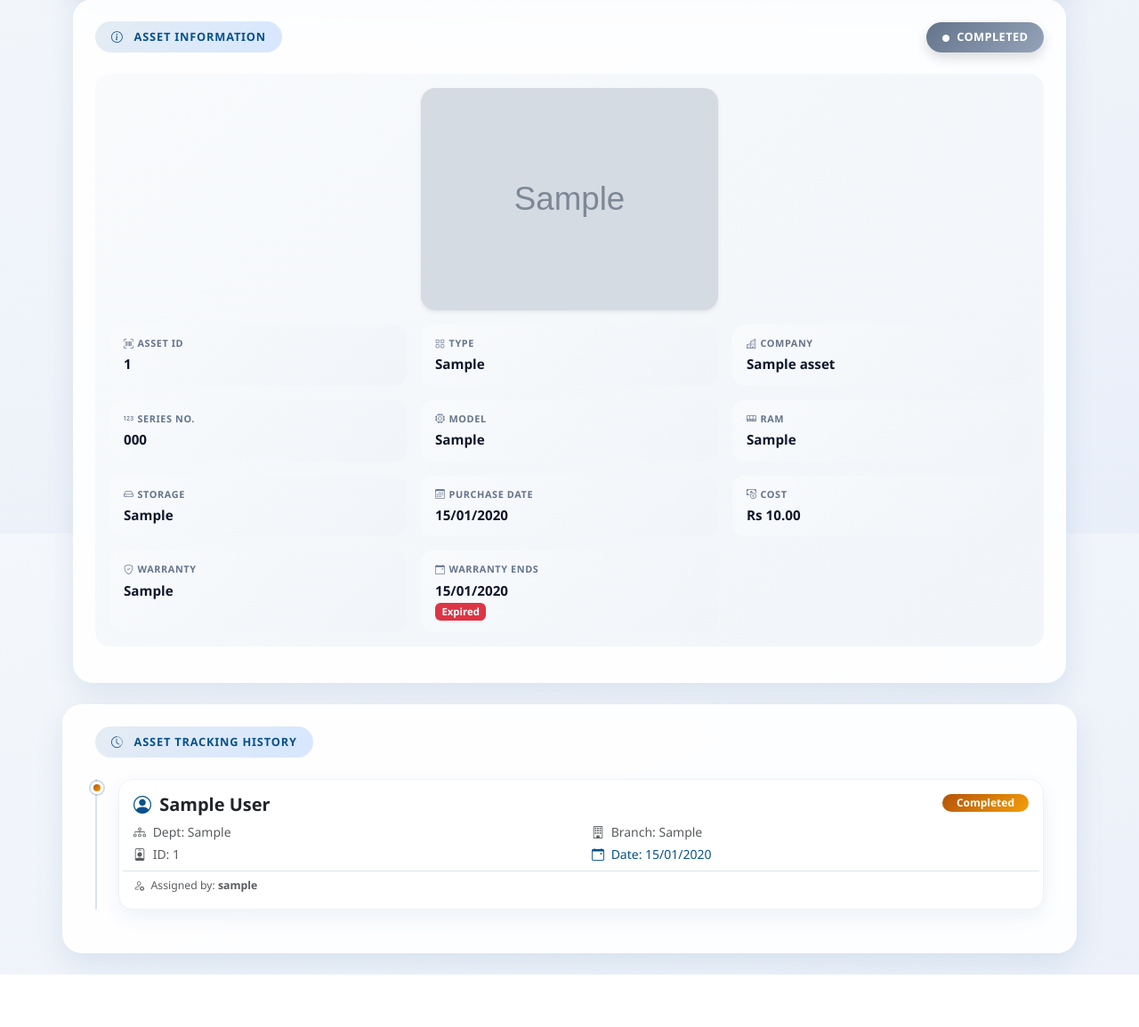
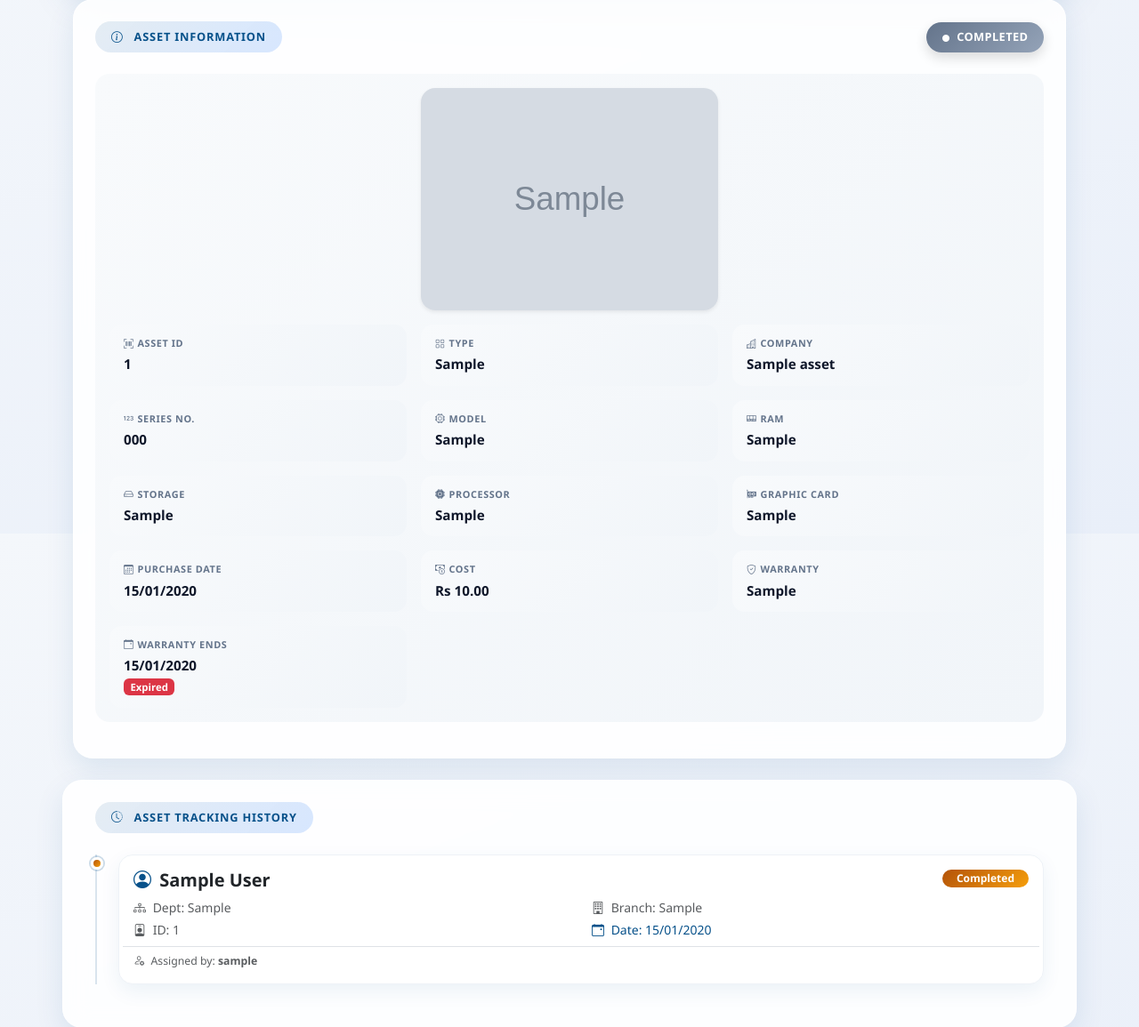
Before and after one commit to lakshmibtl/asset_management, a Django app: page /asset/asset-detail1/1/ in a window 1280 px wide. Shown: the part 200-1355 px from the top of the page at 89% size. Before the commit the page ends 1296 px from the top, so only its background shows below. Run offline with Django 5.2, Linux system fonts and the light colour scheme; tables that the repository leaves empty hold one stand-in row (values such as "Sample post"); grey boxes marked "Sample" are stand-in pictures; some libraries are stand-ins or nearby versions.

Commit message:
Update asset management changes

```diff
--- a/asset_app/forms.py
+++ b/asset_app/forms.py
@@ -163,9 +163,27 @@ class AssetForm(forms.ModelForm):
         ),
     )
 
+    processor = forms.CharField(
+        required=False,
+        widget=forms.TextInput(attrs={
+            'class': 'form-control form-control-lg rounded-3 shadow-sm',
+            'id': 'id_processor',
+            'placeholder': 'Enter Processor'
+        })
+    )
+
+    graphic_card = forms.CharField(
+        required=False,
+        widget=forms.TextInput(attrs={
+            'class': 'form-control form-control-lg rounded-3 shadow-sm',
+            'id': 'id_graphic_card',
+            'placeholder': 'Enter Graphic Card'
+        })
+    )
+
     class Meta:
         model = Asset
-        fields = ['asset_type', 'model', 'series_number', 'vendor_name', 'company_name', 'status', 'ram', 'storage', 'purchase_date', 'cost', 'warranty', 'warranty_end_date', 'image']
+        fields = ['asset_type', 'model', 'series_number', 'vendor_name', 'company_name', 'status', 'ram', 'storage', 'processor', 'graphic_card', 'purchase_date', 'cost', 'warranty', 'warranty_end_date', 'image']
 
         widgets = {
             'model': forms.TextInput(attrs={
--- a/asset_app/models.py
+++ b/asset_app/models.py
@@ -67,6 +67,8 @@ class Asset(models.Model):
 
     ram = models.CharField(max_length=50, blank=True, null=True)
     storage = models.CharField(max_length=50, blank=True, null=True)
+    processor = models.CharField(max_length=100, blank=True, null=True)
+    graphic_card = models.CharField(max_length=100, blank=True, null=True)
 
     image = models.ImageField(upload_to='assets/', blank=True, null=True)
     qr_code_base64 = models.TextField(blank=True, null=True)
--- a/asset_app/templates/asset_app/asset_detail1.html
+++ b/asset_app/templates/asset_app/asset_detail1.html
@@ -275,6 +275,22 @@
                                 </div>
                             </div>
                             {% endif %}
+                            {% if asset.processor %}
+                            <div class="col-6 col-md-4">
+                                <div class="info-tile">
+                                    <div class="tile-label"><i class="bi bi-cpu-fill me-1"></i>Processor</div>
+                                    <div class="tile-value">{{ asset.processor }}</div>
+                                </div>
+                            </div>
+                            {% endif %}
+                            {% if asset.graphic_card %}
+                            <div class="col-6 col-md-4">
+                                <div class="info-tile">
+                                    <div class="tile-label"><i class="bi bi-gpu-card me-1"></i>Graphic Card</div>
+                                    <div class="tile-value">{{ asset.graphic_card }}</div>
+                                </div>
+                            </div>
+                            {% endif %}
                             <div class="col-6 col-md-4">
                                 <div class="info-tile">
                                     <div class="tile-label"><i class="bi bi-calendar3 me-1"></i>Purchase Date</div>
```
Also changed, not shown: asset_app/templates/asset_app/add_asset.html (+21 -1 lines), asset_app/templates/asset_app/asset_detail.html (+16 -0 lines), asset_app/templates/asset_app/edit_asset.html (+21 -1 lines), asset_app/templates/asset_app/public_asset_detail.html (+12 -0 lines), patch.py (added, +12 -0 lines), asset_app/migrations/0025_asset_graphic_card_asset_processor_and_more.py (added).
